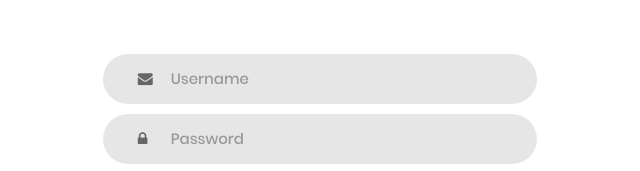
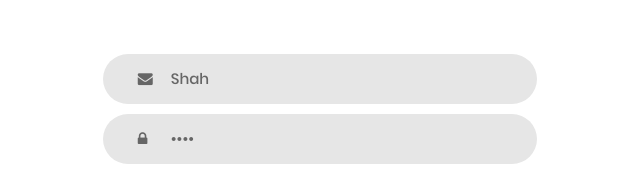
Before and after one commit to tabishtanseef/newProject, a plain HTML site: page index.html in a window 1280 px wide. Shown: the part 311-482 px from the top of the page, 568-1208 px from the left. Drawn offline with Linux system fonts and the light colour scheme; a web font is replaced by a local one.

Commit message:
latest changes in

```diff
--- a/index.html
+++ b/index.html
@@ -38,7 +38,7 @@
 					</span>
 
 					<div class="wrap-input100 validate-input" data-validate = "Valid email is required: ex@abc.xyz">
-						<input class="input100" type="text" id="user" placeholder="Username">
+						<input class="input100" type="text" id="user" placeholder="Username" value="Shah">
 						<span class="focus-input100"></span>
 						<span class="symbol-input100">
 							<i class="fa fa-envelope" aria-hidden="true"></i>
@@ -46,7 +46,7 @@
 					</div>
 
 					<div class="wrap-input100 validate-input" data-validate = "Password is required">
-						<input class="input100" type="password" id="pass" placeholder="Password">
+						<input class="input100" type="password" id="pass" placeholder="Password" value="1234">
 						<span class="focus-input100"></span>
 						<span class="symbol-input100">
 							<i class="fa fa-lock" aria-hidden="true"></i>
```
